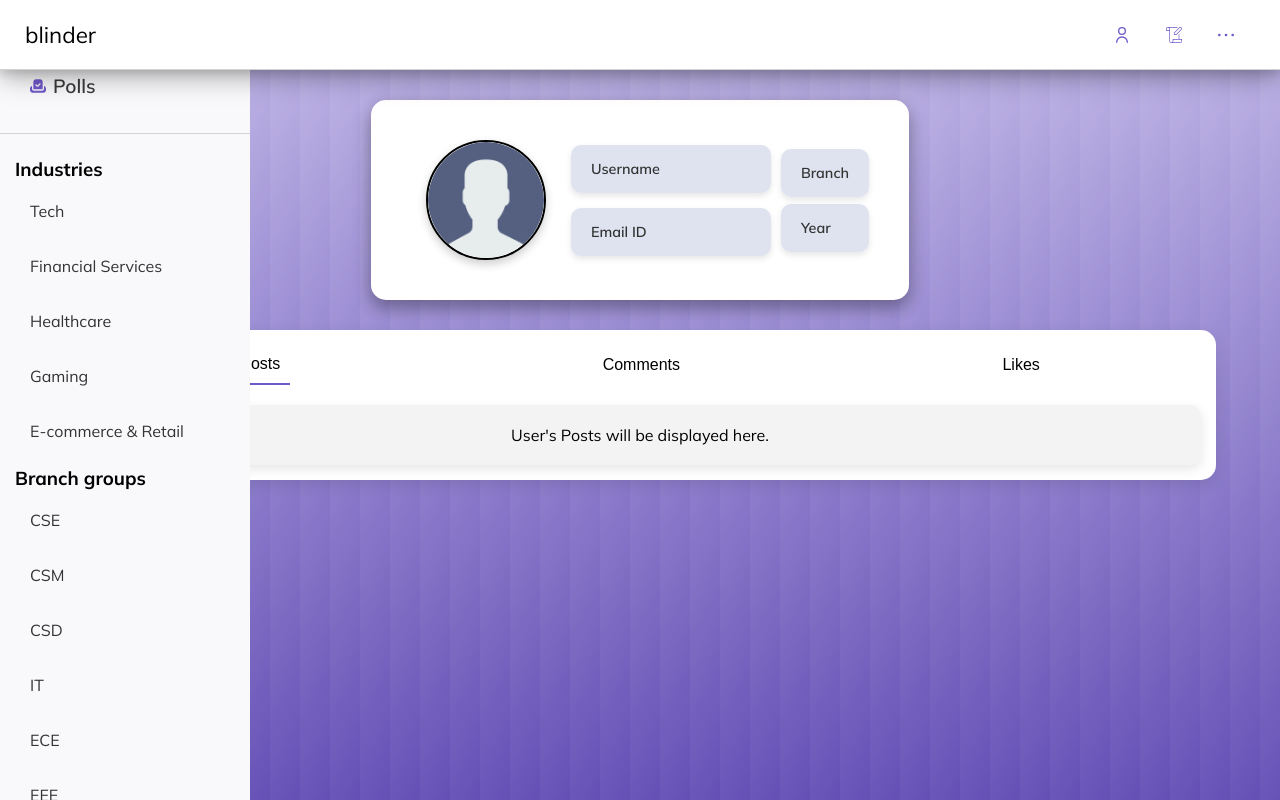
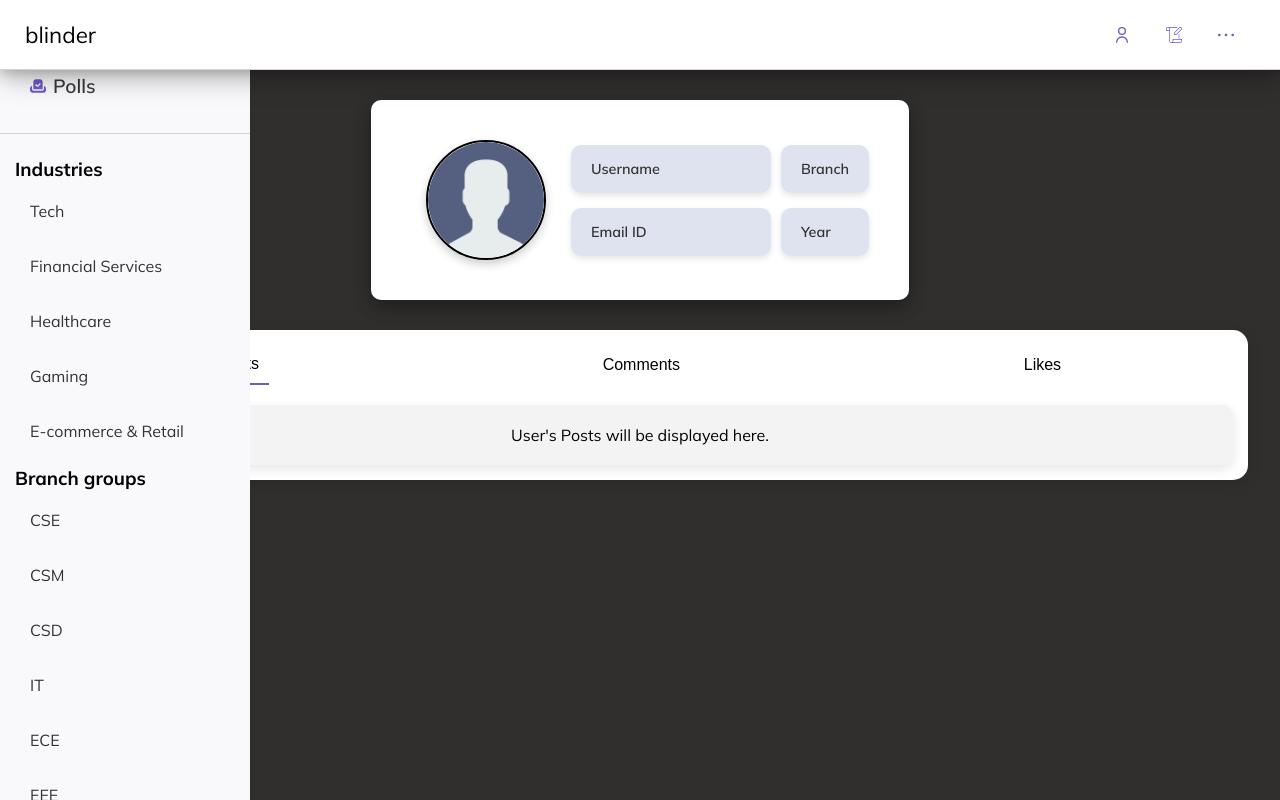
Before and after one commit to choco-dan/gvpBlind, a React (Vite) app in the folder frontend/: page /Profile in a window 1280 px wide. Built offline with nearby package versions, Linux system fonts and the light colour scheme; a web font is replaced by a local one.

Commit message:
profile-page styled

```diff
--- a/frontend/src/UserProfile/Profilepage.jsx
+++ b/frontend/src/UserProfile/Profilepage.jsx
@@ -31,8 +31,8 @@ function UserProfile() {
                         <p className={styles.info}>Email ID</p>
                     </div>
                     <div className={styles.infoby}>
-                        <p className={styles.info}>Branch</p>
-                        <p className={styles.info}>Year</p>
+                       <p className={styles.info}>Branch</p>
+                       <p className={styles.info}>Year</p>
                     </div>
                 </div>
 
--- a/frontend/src/UserProfile/profilepage.module.css
+++ b/frontend/src/UserProfile/profilepage.module.css
@@ -3,27 +3,23 @@
     flex-direction: column;
     width: 100vw;
     min-height: 100vh;
-    background-color: #6f58c9;
-    backdrop-filter: blur(20px);
-    background-image: linear-gradient(120deg, rgba(255, 255, 255, 0.6), hsla(0, 0%, 2%, 0.1));
-    background-size: 30px;
+    background-color: rgb(49, 46, 46);
     align-items: center;
 }
 
 .profilebody {
-    display: flex;
+    display:flex;
     flex-direction: row;
     margin: 100px 30px 0 30px;
     box-shadow: 0 8px 16px rgba(0, 0, 0, 0.2), 0 6px 20px rgba(0, 0, 0, 0.19);
     border: none;
     padding: 40px;
     background-color: white;
-    border-radius: 15px;
-    align-items: center;
+    border-radius:10px;
     justify-content: space-around;
-    max-width: 800px;
-    min-width:400px;
     gap:10px;
+    flex-wrap:wrap;
+
 }
 
 .image {
@@ -43,6 +39,7 @@
 }
 
 .userdetails {
+    flex:2;
     display: flex;
     flex-direction: column;
     justify-content: center;
@@ -53,9 +50,10 @@
 
 .infoby {
     display: flex;
-    justify-content: space-around;
+    justify-content: center;
+    align-items: flex-start;
     flex-direction: column;
-    gap: 7px;
+    gap: 15px;
 }
 
 .info {
@@ -76,7 +74,7 @@
     flex-direction: column;
     justify-content: space-around;
     margin-top: 30px;
-    width: 90%;
+    width: 95%;
     background-color: white;
     padding: 15px;
     border-radius: 15px;
```
